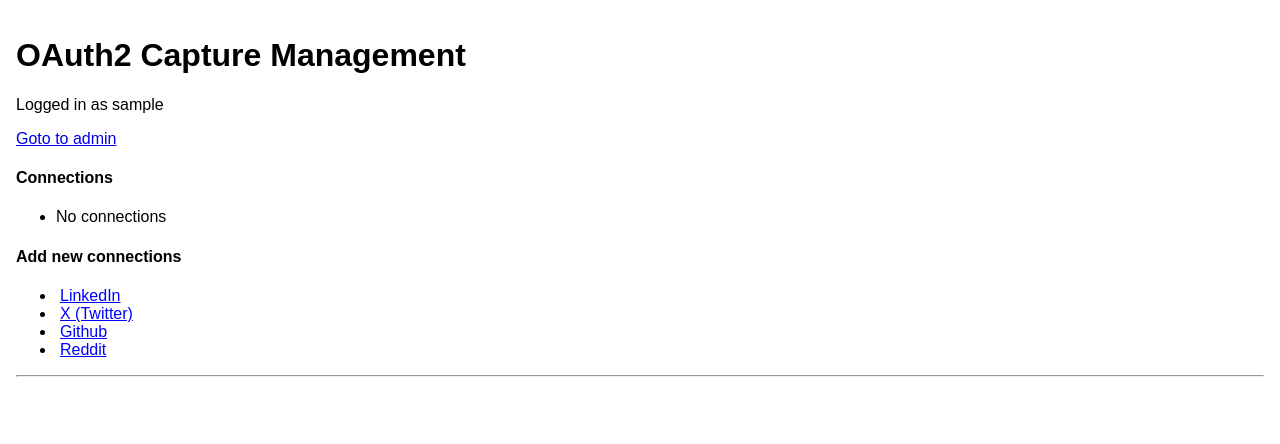
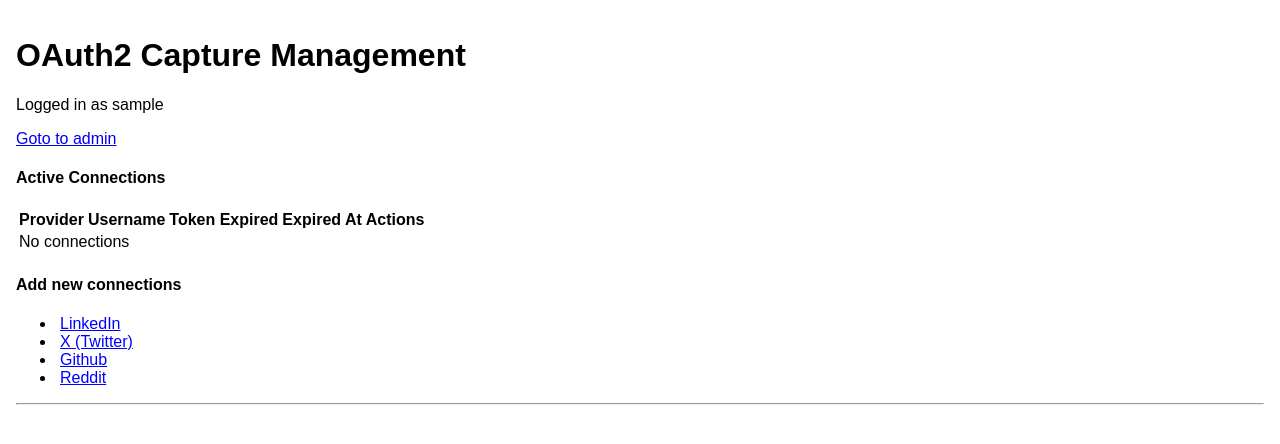
Before and after one commit to heysamtexas/django-oauth2-capture, a Django app: page /oauth2_capture/ in a window 1280 px wide. Shown: the part 50-494 px from the top of the page. Run offline with Django 5.2, Linux system fonts and the light colour scheme; the visitor is signed in with stand-in values (Sample User, id 1); data that the repository does not hold is empty; parts of the project's set-up code (start-up, migrations or seed data) failed here and were passed over.

Commit message:
feat(oauth2): listing more metadata about captured tokens

```diff
--- a/development/demo/views.py
+++ b/development/demo/views.py
@@ -7,10 +7,10 @@ from django.http import HttpRequest, HttpResponse
 from django.shortcuts import get_object_or_404, redirect, render
 from django.views.decorators.csrf import csrf_exempt
 from django.views.decorators.http import require_POST
-from services.oauth2 import OAuth2ProviderFactory
 
 from demo.services import post_to_twitter, publish_to_linkedin
 from oauth2_capture.models import OAuthToken
+from oauth2_capture.services.oauth2 import OAuth2ProviderFactory
 
 logger = logging.getLogger(__name__)
 
--- a/oauth2_capture/templates/oauth2_capture/oauthtoken_list.html
+++ b/oauth2_capture/templates/oauth2_capture/oauthtoken_list.html
@@ -5,16 +5,34 @@
     <p>Logged in as {{ request.user }}</p>
     <p><a href="/admin">Goto to admin</a></p>
 
-    <h4>Connections</h4>
-    <ul>
+    <h4>Active Connections</h4>
+
+    <table>
+        <thead>
+            <tr>
+                <th>Provider</th>
+                <th>Username</th>
+                <th>Token Expired</th>
+                <th>Expired At</th>
+                <th>Actions</th>
+            </tr>
+        </thead>
+        <tbody>
         {% for connection in connections %}
-            <li>{{ connection.provider }} ({{ connection.username }})
-            <a href="{% url 'oauth2_capture:revoke' slug=connection.slug %}" title="Revoke {{ connection.provider }} ({{ connection.name }})">X</a>
-            </li>
+            <tr>
+                <td>{{ connection.provider }}</td>
+                <td>{{ connection.username }}</td>
+                <td style="text-align: center">{{ connection.is_expired }}</td>
+                <td>{{ connection.expires_in_humanized }}</td>
+                <td>
+                    <a href="{% url 'oauth2_capture:revoke' slug=connection.slug %}" title="Revoke {{ connection.provider }} ({{ connection.name }})">Revoke</a>
+                </td>
+            </tr>
         {% empty %}
-            <li>No connections</li>
+            <tr><td colspan="2">No connections</td></tr>
         {% endfor %}
-    </ul>
+        </tbody>
+    </table>
 
 
     <h4>Add new connections</h4>
```
Also changed, not shown: oauth2_capture/models.py (+11 -2 lines).
